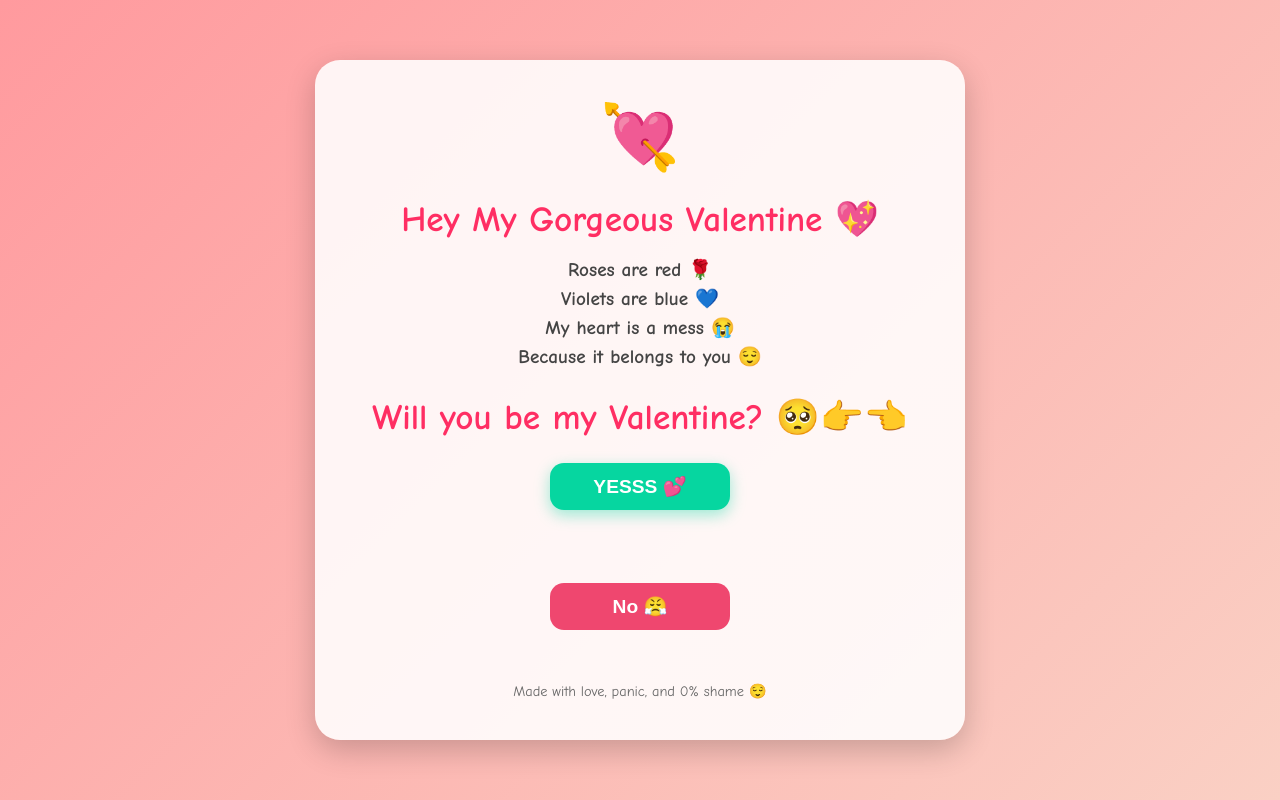
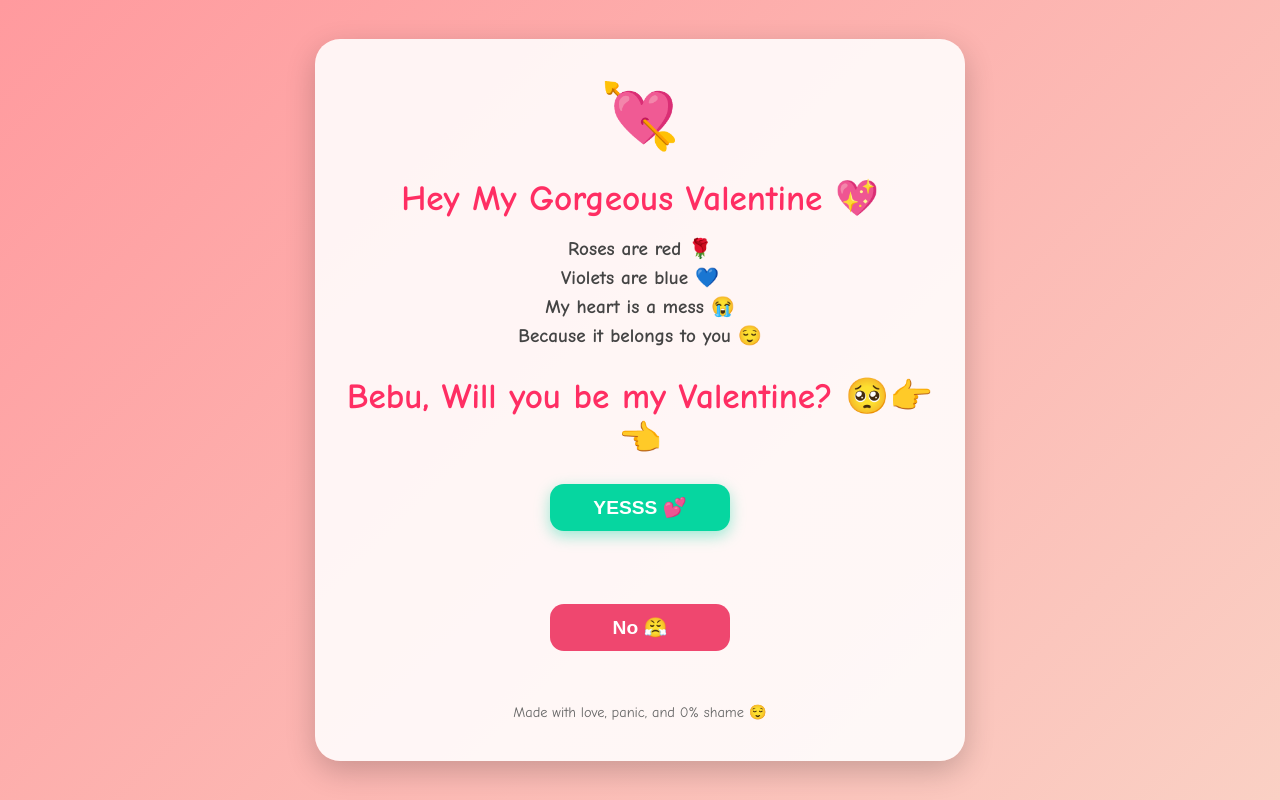
Before and after one commit to shayak1108/Valentine, a plain HTML site: page index.html in a window 1280 px wide. Drawn offline with Linux system fonts and the light colour scheme.

Commit message:
Update index.html
Title change

```diff
--- a/index.html
+++ b/index.html
@@ -3,7 +3,7 @@
 <head>
   <meta charset="UTF-8" />
   <meta name="viewport" content="width=device-width, initial-scale=1.0" />
-  <title>Will You Be My Valentine? 💘</title>
+  <title>Dearest Bebu, will you be my valentine? 💘</title>
 
   <style>
     body {
@@ -141,7 +141,7 @@
       Because it belongs to you 😌
     </h2>
 
-    <h1>Will you be my Valentine? 🥺👉👈</h1>
+    <h1>Bebu, Will you be my Valentine? 🥺👉👈</h1>
 
     <div class="btn-area" id="btnArea">
       <button id="yesBtn">YESSS 💕</button>
```
